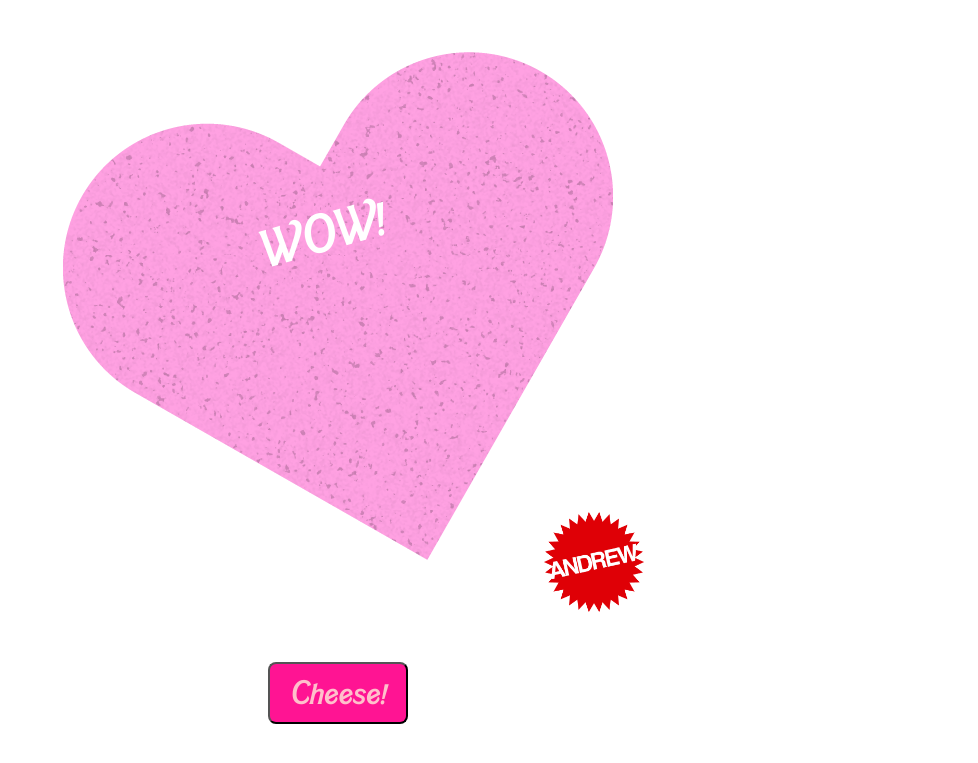
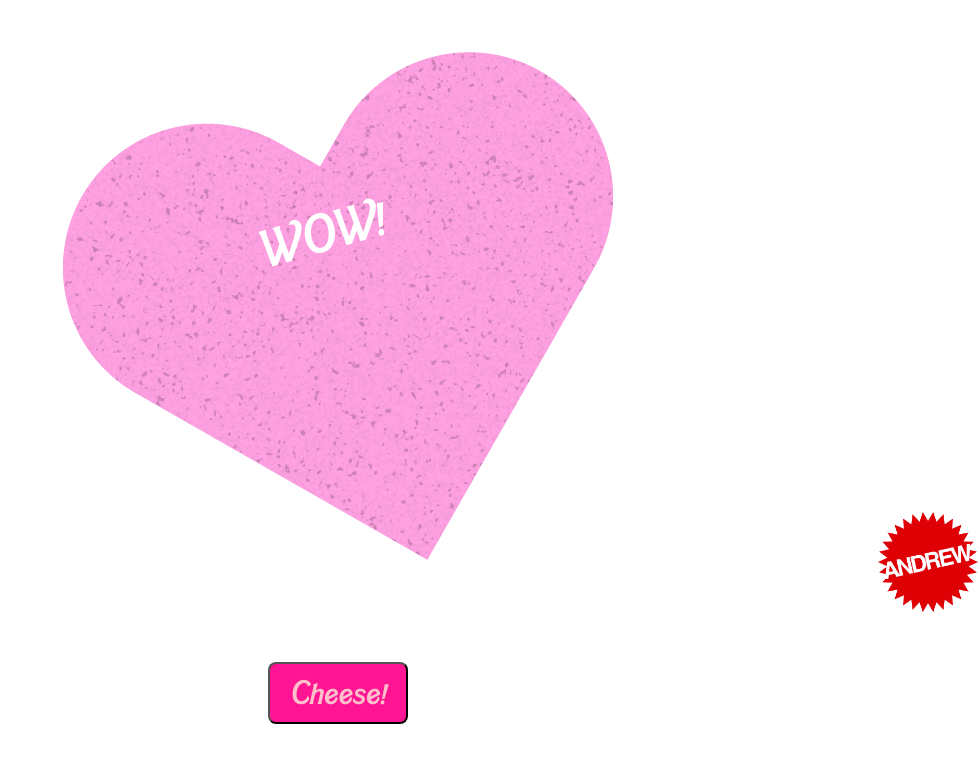
Before and after one commit to andrewventura/andrewventura.github.io, a Jekyll site: the page bb.html, which Jekyll copies as it is, in a window 1280 px wide. Shown: the top 763 px of the page, without its empty margins (302-1280 px from the left). Built offline with Jekyll 4.4.1, drawn with Linux system fonts in a browser that asks for light colours.

Commit message:
Update bb.html

```diff
--- a/bb.html
+++ b/bb.html
@@ -26,7 +26,9 @@
 
 	<style type="text/css">
 		@font-face { font-family: "bb"; src: url(bb.ttf) format("truetype") }
-		.box, .shell { display: flex; flex-direction: column; align-items: center; justify-content: center; max-width: 612px; margin: 0 auto;}
+		@media screen and (min-width: 612px) {
+			.box, .shell { display: flex; flex-direction: column; align-items: center; justify-content: center; max-width: 100%; margin: 0 auto;}
+		}
 		#sc { flex-grow: 0; background-color: #FFFFFF; min-height:612px; }
 		#hoolda { height: 612px; width: 612px; background: no-repeat center url("img/bh.png"); position: absolute; padding-left: 30px; }
 		textarea { wrap:off; border: 0; columns:1; text-align:center; text-transform:uppercase; line-height:1.2em; resize:none; font-family:"bb",verdana; font-size: 3.2em; display:block; background:none; color: #FFF; margin: 200px 0 0 20px; transform: rotate(-16deg); width: 85%; height: 3.9em; padding: 5px 0 5px 20px;}
```
